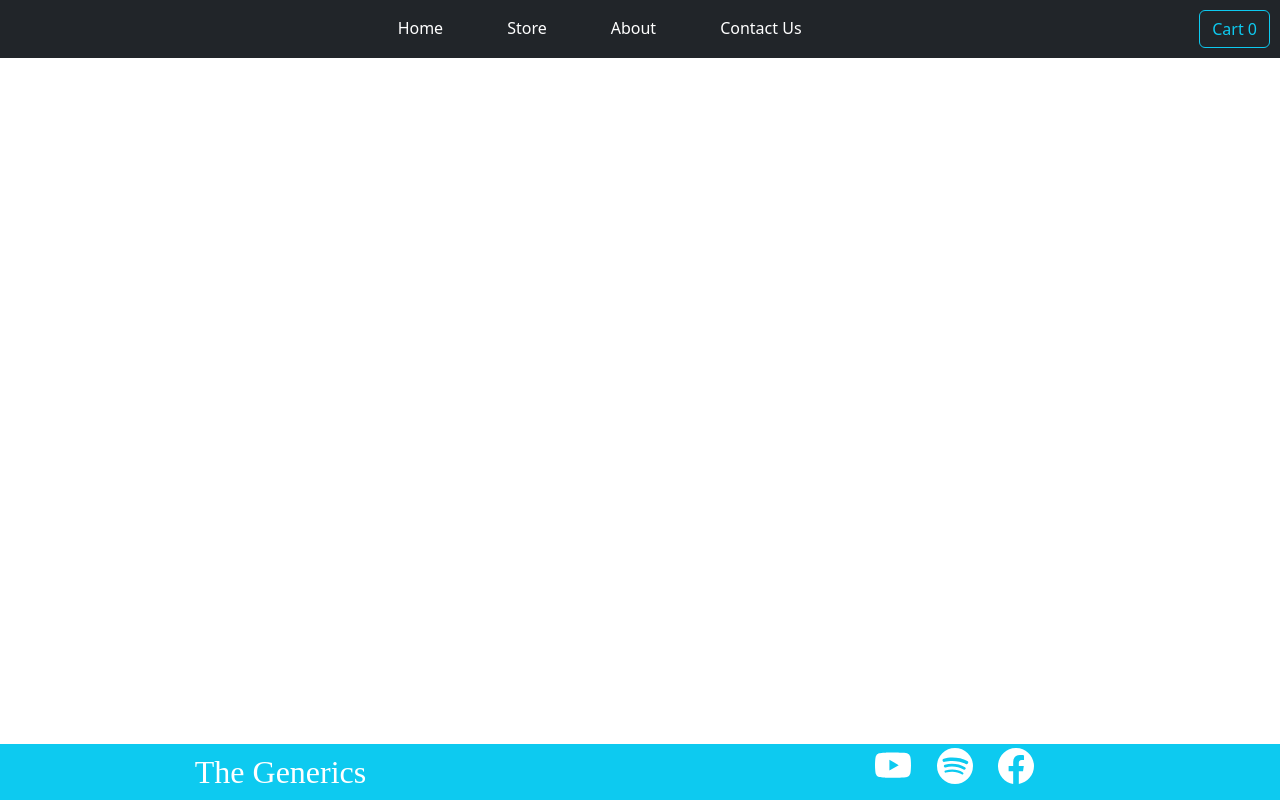
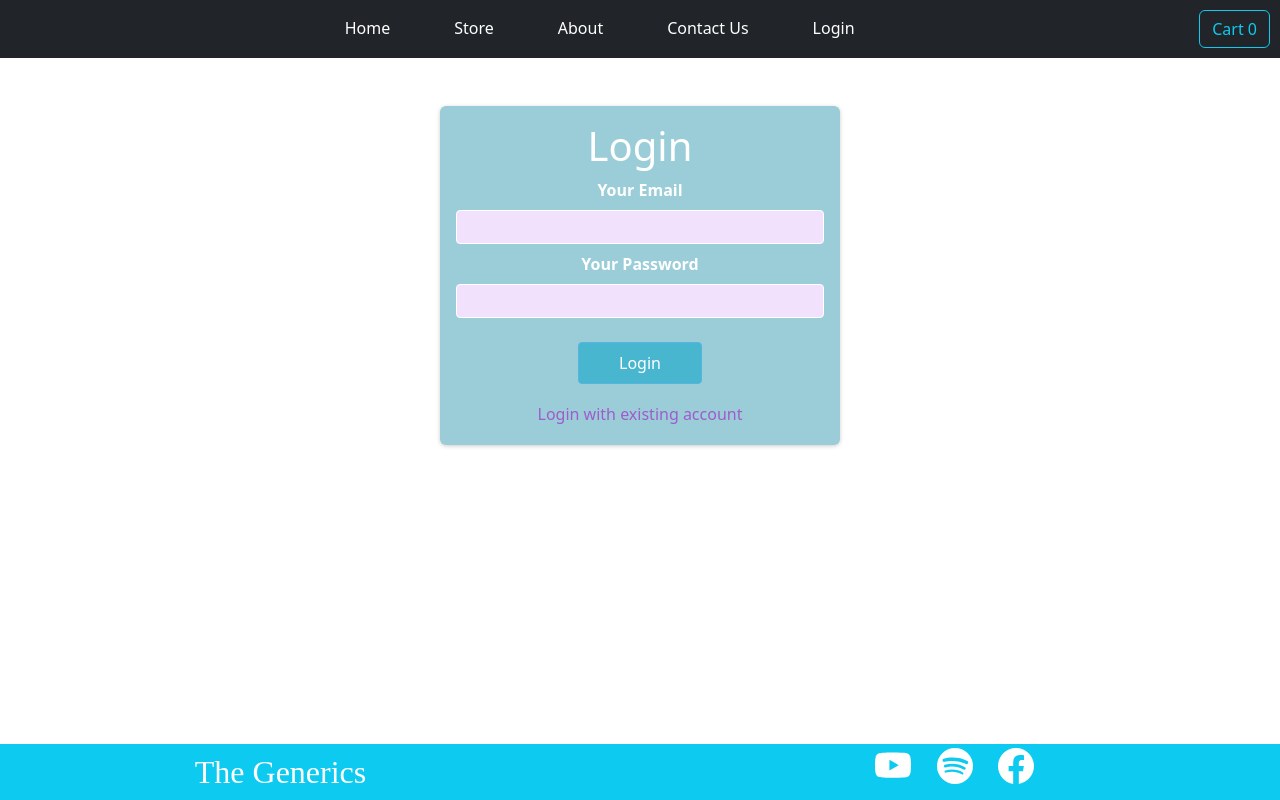
Before and after one commit to Akshay72023/Ecommerce, a React (Create React App) app: page /login in a window 1280 px wide. Built offline with nearby package versions, Linux system fonts and the light colour scheme.

Commit message:
login added to ecommerce

```diff
--- a/src/App.js
+++ b/src/App.js
@@ -7,7 +7,9 @@ import ContactUs from './Componenets/Pages/ContactUs';
 import ProductDetails from './Componenets/Pages/ProductDetails';
 import Footer from "./Componenets/Mainpage/Footer";
 import Cart from "./Componenets/Cart/Cart";
+import Login from './Componenets/Pages/Login';
 import CartProvider from './Componenets/store/CartProvider';
+import { AuthContextProvider } from './Componenets/store/auth-context';
 import { BrowserRouter, Routes, Route } from "react-router-dom";
 
 function App() {
@@ -18,6 +20,7 @@ function App() {
 
   return (
     <BrowserRouter>
+    <AuthContextProvider>
         <CartProvider>
           <div style={{ display: "flex", flexDirection: "column", minHeight: "100vh" }}>
             <div style={{ flex: "1" }}>
@@ -28,12 +31,14 @@ function App() {
                 <Route path="/" element={<Home />} />
                 <Route path="/contactus" element={<ContactUs />} />
                 <Route path="/product/:productId" element={<ProductDetails />} />
+                <Route path="/login" element={<Login />} />
               </Routes>
             </div>
             <Footer />
           </div>
           {showCart && <Cart handleCartClick={handleCartClick} />}
         </CartProvider>
+      </AuthContextProvider>
     </BrowserRouter>
   );
 }
--- a/src/Componenets/Mainpage/Header.js
+++ b/src/Componenets/Mainpage/Header.js
@@ -1,13 +1,21 @@
 import React from 'react';
 import { Navbar, Container, Button, Nav } from "react-bootstrap";
-import { Link } from 'react-router-dom';
+import { Link, useNavigate } from 'react-router-dom';
 import CartContext from '../store/cart-context';
+import AuthContext from '../store/auth-context';
 import { useContext } from 'react';
-
 
 const Header = (props) => {
     const cartctx = useContext(CartContext);
+    const authCtx = useContext(AuthContext);
     const quantity = cartctx.cartNumber;
+    const isLoggedIn = authCtx.isLoggedIn;
+    const navigate = useNavigate();
+
+    const logoutHandler = () => {
+        authCtx.logout();
+        navigate('/login');
+    }
 
     return (
         <div>
@@ -28,6 +36,14 @@ const Header = (props) => {
                             <Nav.Link className="mx-3 text-white" as={Link} to="/contactus">
                                 Contact Us
                             </Nav.Link>
+                            {!isLoggedIn &&
+                                <Nav.Link className="mx-3 text-white" as={Link} to="/login">
+                                    Login
+                                </Nav.Link>
+                            }
+                            {isLoggedIn &&
+                                <Button onClick={logoutHandler}>Logout</Button>
+                            }
                         </Nav>
                     </Navbar.Collapse>
                 </Container>
--- /dev/null
+++ b/src/Componenets/Pages/Login.js
@@ -0,0 +1,74 @@
+import { useState, useRef, useContext } from 'react';
+import { Navigate } from 'react-router-dom';
+import classes from './Login.module.css';
+import AuthContext from '../store/auth-context';
+
+const Login = () => {
+  const authCtx= useContext(AuthContext);
+    const [isLoading, setIsLoading] = useState(false);
+    const [isLoggedIn, setIsLoggedIn] = useState(false);
+    const emailInputRef = useRef('');
+    const passwordInputRef = useRef('');
+
+    const submitHandler = (e) => {
+        e.preventDefault();
+        const enteredEmail = emailInputRef.current.value;
+        const enteredPassword = passwordInputRef.current.value;
+        setIsLoading(true);
+        fetch("https://identitytoolkit.googleapis.com/v1/accounts:signInWithPassword?key=", {
+            method: "POST",
+            body: JSON.stringify({
+                email: enteredEmail,
+                password: enteredPassword,
+                returnSecureToken: true
+            }),
+            headers: {
+                "Content-Type": "application/json"
+            }
+        })
+        .then(res => {
+            setIsLoading(false);
+            if (!res.ok) {
+                throw new Error('Authentication failed!');
+            }
+            return res.json();
+        })
+        .then(data => {
+           authCtx.login(data.idToken);
+            setIsLoggedIn(true);
+        })
+        .catch(error => {
+            alert('Authentication failed! Please try again.');
+        });
+    }
+    if (isLoggedIn) {
+        return <Navigate to="/store" />;
+    }
+
+    return (
+        <section className={classes.auth}>
+            <h1>Login</h1>
+            <form onSubmit={submitHandler}>
+                <div className={classes.control}>
+                    <label htmlFor='email'>Your Email</label>
+                    <input type='email' id='email' required ref={emailInputRef} />
+                </div>
+                <div className={classes.control}>
+                    <label htmlFor='password'>Your Password</label>
+                    <input type='password' id='password' required ref={passwordInputRef} />
+                </div>
+                <div className={classes.actions}>
+                    {!isLoading && <button>Login</button>}
+                    {isLoading && <p>Sending request....</p>}
+                    <button
+                        type='button'
+                        className={classes.toggle}
+                    >Login with existing account
+                    </button>
+                </div>
+            </form>
+        </section>
+    );
+};
+
+export default Login;
--- /dev/null
+++ b/src/Componenets/Pages/Login.module.css
@@ -0,0 +1,73 @@
+.auth {
+    margin: 3rem auto;
+    width: 95%;
+    max-width: 25rem;
+    border-radius: 6px;
+    background-color: #9bcdd8;
+    box-shadow: 0 1px 4px rgba(0, 0, 0, 0.2);
+    padding: 1rem;
+    text-align: center;
+    color:white;
+  }
+
+  .auth h1 {
+    text-align: center;
+    color: white;
+  }
+
+  .control {
+    margin-bottom: 0.5rem;
+  }
+
+  .control label {
+    display: block;
+    color: white;
+    font-weight: bold;
+    margin-bottom: 0.5rem;
+  }
+
+  .control input {
+    font: inherit;
+    background-color: #f1e1fc;
+    color: #38015c;
+    border-radius: 4px;
+    border: 1px solid white;
+    width: 100%;
+    text-align: left;
+    padding: 0.25rem;
+  }
+
+  .actions {
+    margin-top: 1.5rem;
+    display: flex;
+    flex-direction: column;
+    align-items: center;
+  }
+
+  .actions button {
+    cursor: pointer;
+    font: inherit;
+    color: white;
+    background-color: #49b6cf;
+    border: 1px solid #54b5e2;
+    border-radius: 4px;
+    padding: 0.5rem 2.5rem;
+  }
+
+  .actions button:hover {
+    background-color: #68b7e5;
+    border-color: #57c8df;
+  }
+
+  .actions .toggle {
+    margin-top: 1rem;
+    background-color: transparent;
+    color: #9f5ccc;
+    border: none;
+    padding: 0.15rem 1.5rem;
+  }
+
+  .actions .toggle:hover {
+    background-color: transparent;
+    color: #ae82cc;
+  }
--- /dev/null
+++ b/src/Componenets/store/auth-context.js
@@ -0,0 +1,32 @@
+import React,{useState} from "react";
+
+const AuthContext=React.createContext({
+    token:'',
+    isLoggedIn:false,
+    login:(token)=>{},
+    logout:()=>{}
+});
+
+export const AuthContextProvider=(props)=>{
+    const intitalToken=localStorage.getItem('token');
+    const[token,setToken]=useState(intitalToken);
+    const userLoggedIn=!!token;
+    const loginhandler=(token)=>{
+        localStorage.setItem("token",token);
+        setToken(token);
+    };
+    const logoutHandler=()=>{
+        localStorage.removeItem('token');
+        setToken(null);
+    };
+
+    const contextValue={
+        token: token,
+        isLoggedIn:userLoggedIn,
+        login:loginhandler,
+        logout:logoutHandler
+    }
+    return <AuthContext.Provider value={contextValue}>{props.children}</AuthContext.Provider>
+};
+
+export default AuthContext;
```
Lines whose indentation alone changed are shown as unchanged.
